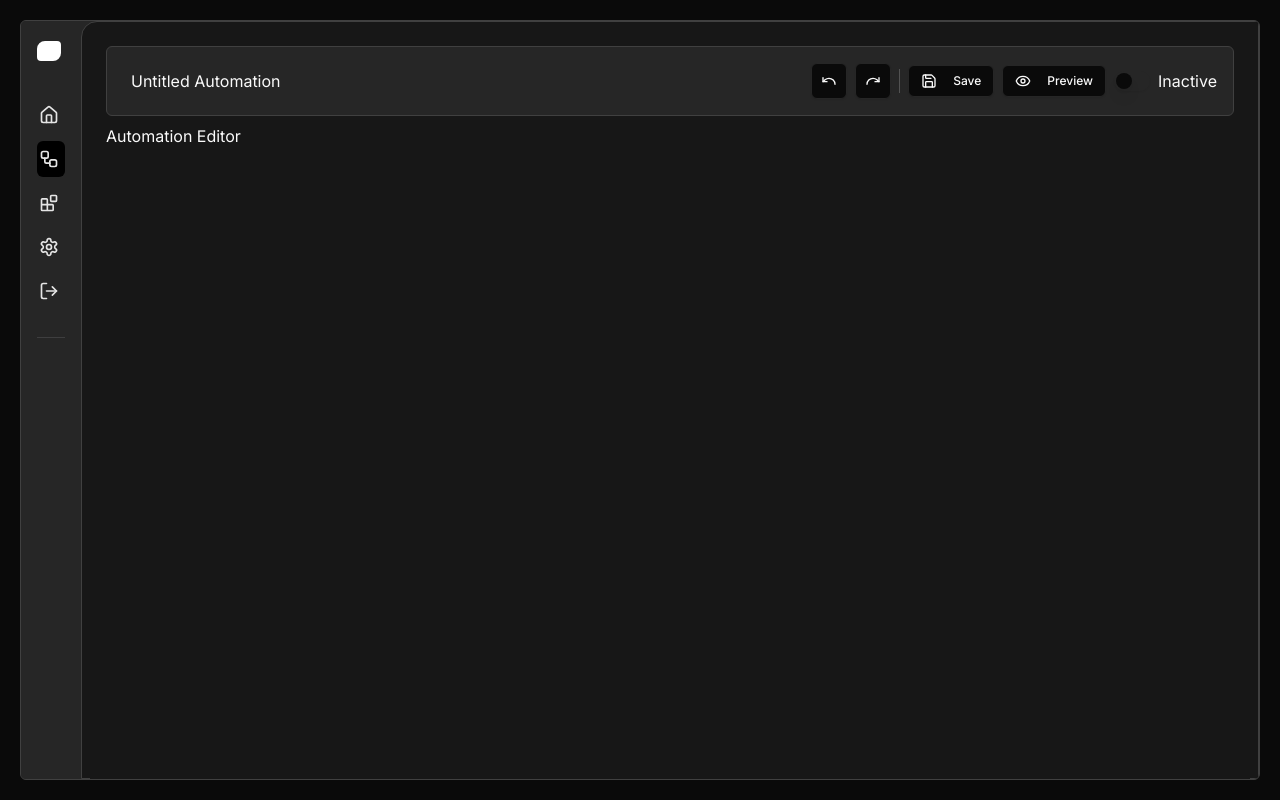
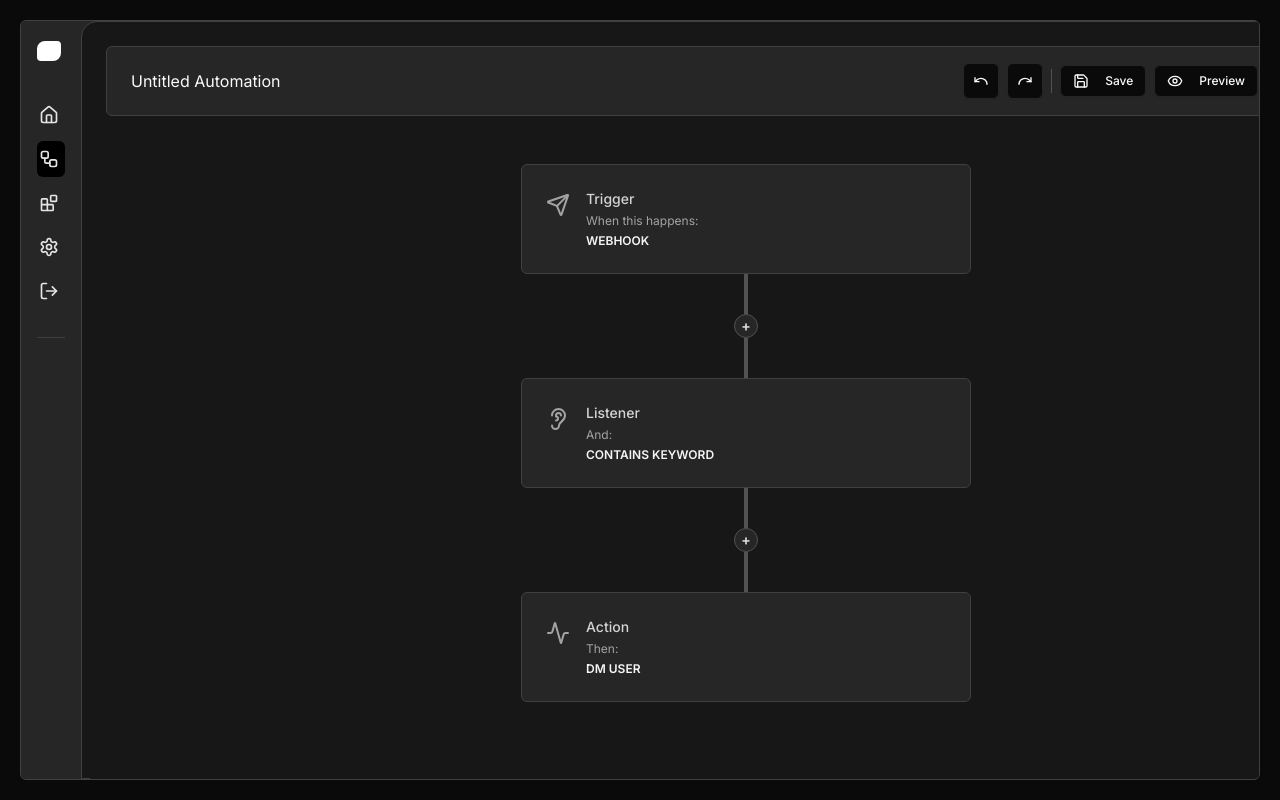
Before and after one commit to jayc595/integra-reply, a Next.js app: page /dashboard/1/automations/12345 in a window 1280 px wide. Built offline with nearby package versions, Linux system fonts and the light colour scheme; no server answers; the database is empty; sample sign-in values are in the browser's storage.

Commit message:
Adding UI to automation editor

```diff
--- a/src/app/(dashboard)/dashboard/[userId]/automations/[id]/page.tsx
+++ b/src/app/(dashboard)/dashboard/[userId]/automations/[id]/page.tsx
@@ -1,13 +1,74 @@
 import AutomationEditorTopNav from '@/components/ui/automation-editor-top-nav'
+import { Activity, Ear, Send } from 'lucide-react'
 import React from 'react'
 
 type Props = {}
 
 const AutomationEditor = (props: Props) => {
   return (
-    <div className="p-4 bg-neutral-200 dark:bg-neutral-900 min-h-screen">
-        <AutomationEditorTopNav/>
-        Automation Editor
+    <div className="p-4 bg-neutral-200 dark:bg-neutral-900 min-h-screen w-full flex flex-col flex-1 max-w-screen-2xl">
+      <AutomationEditorTopNav />
+      <div className="flex flex-col justify-center items-center mt-10 w-screen relative">
+        {/* Trigger Box */}
+        <div className="bg-neutral-100 dark:bg-neutral-800 rounded-md border border-neutral-200 dark:border-neutral-700 p-6 min-w-[450px] max-w-[800px] relative z-10">
+          <div className="flex items-start gap-4">
+            <Send className="w-6 h-6 text-neutral-500 dark:text-neutral-400 mt-1" />
+            <div className="flex flex-col gap-y-1">
+              <p className="text-sm font-medium text-neutral-700 dark:text-neutral-300">Trigger</p>
+              <p className="text-xs text-neutral-500 dark:text-neutral-400">When this happens:</p>
+              <p className="font-semibold text-neutral-900 dark:text-neutral-100 text-xs">WEBHOOK</p>
+            </div>
+          </div>
+        </div>
+
+        {/* Vertical Line with Plus Symbol */}
+        <div className="flex flex-col items-center relative z-0">
+          {/* Line */}
+          <div className="w-1 bg-neutral-300 dark:bg-neutral-600 h-10"></div>
+          {/* Plus Symbol */}
+          <div className="bg-neutral-100 dark:bg-neutral-800 border border-neutral-300 dark:border-neutral-600 rounded-full w-6 h-6 flex items-center justify-center text-neutral-700 dark:text-neutral-300 text-sm font-bold relative z-10">
+            +
+          </div>
+          {/* Line */}
+          <div className="w-1 bg-neutral-300 dark:bg-neutral-600 h-10"></div>
+        </div>
+
+        {/* Listener Box */}
+        <div className="bg-neutral-100 dark:bg-neutral-800 rounded-md border border-neutral-200 dark:border-neutral-700 p-6 min-w-[450px] max-w-[800px] relative z-10">
+          <div className="flex items-start gap-4">
+            <Ear className="w-6 h-6 text-neutral-500 dark:text-neutral-400 mt-1" />
+            <div className="flex flex-col gap-y-1">
+              <p className="text-sm font-medium text-neutral-700 dark:text-neutral-300">Listener</p>
+              <p className="text-xs text-neutral-500 dark:text-neutral-400">And:</p>
+              <p className="font-semibold text-neutral-900 dark:text-neutral-100 text-xs">CONTAINS KEYWORD</p>
+            </div>
+          </div>
+        </div>
+
+        {/* Vertical Line with Plus Symbol */}
+        <div className="flex flex-col items-center relative z-0">
+          {/* Line */}
+          <div className="w-1 bg-neutral-300 dark:bg-neutral-600 h-10"></div>
+          {/* Plus Symbol */}
+          <div className="bg-neutral-100 dark:bg-neutral-800 border border-neutral-300 dark:border-neutral-600 rounded-full w-6 h-6 flex items-center justify-center text-neutral-700 dark:text-neutral-300 text-sm font-bold relative z-10">
+            +
+          </div>
+          {/* Line */}
+          <div className="w-1 bg-neutral-300 dark:bg-neutral-600 h-10"></div>
+        </div>
+
+        {/* Action Box */}
+        <div className="bg-neutral-100 dark:bg-neutral-800 rounded-md border border-neutral-200 dark:border-neutral-700 p-6 min-w-[450px] max-w-[800px] relative z-10">
+          <div className="flex items-start gap-4">
+            <Activity className="w-6 h-6 text-neutral-500 dark:text-neutral-400 mt-1" />
+            <div className="flex flex-col gap-y-1">
+              <p className="text-sm font-medium text-neutral-700 dark:text-neutral-300">Action</p>
+              <p className="text-xs text-neutral-500 dark:text-neutral-400">Then:</p>
+              <p className="font-semibold text-neutral-900 dark:text-neutral-100 text-xs">DM USER</p>
+            </div>
+          </div>
+        </div>
+      </div>
     </div>
   )
 }
--- a/src/components/ui/automation-editor-top-nav.tsx
+++ b/src/components/ui/automation-editor-top-nav.tsx
@@ -46,7 +46,7 @@ const AutomationEditorTopNav: React.FC<Props> = ({ onSave, onPreview, onActivate
   }
 
   return (
-    <div className='flex items-center justify-between bg-neutral-100 dark:bg-neutral-800 rounded-md border border-neutral-200 dark:border-neutral-700 overflow-hidden w-full mb-2 p-4'>
+    <div className="flex items-center justify-between bg-neutral-100 dark:bg-neutral-800 rounded-md border border-neutral-200 dark:border-neutral-700 overflow-hidden w-full mb-2 p-4">
       <TooltipProvider>
         <Tooltip>
           <TooltipTrigger asChild>
```
